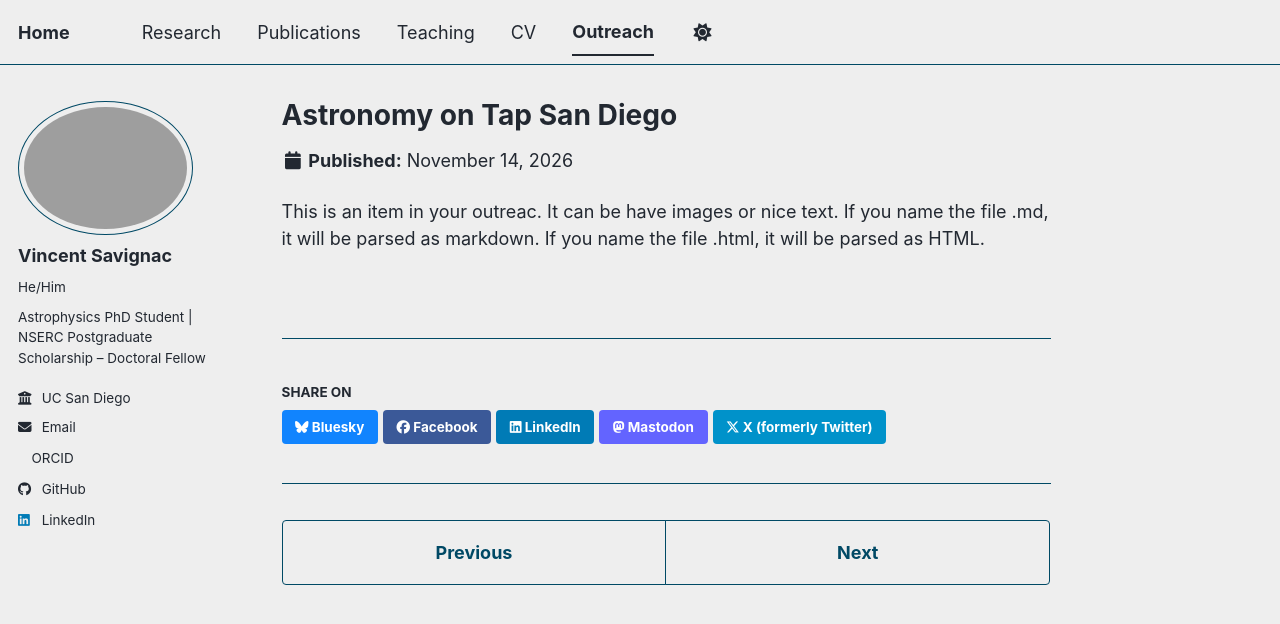
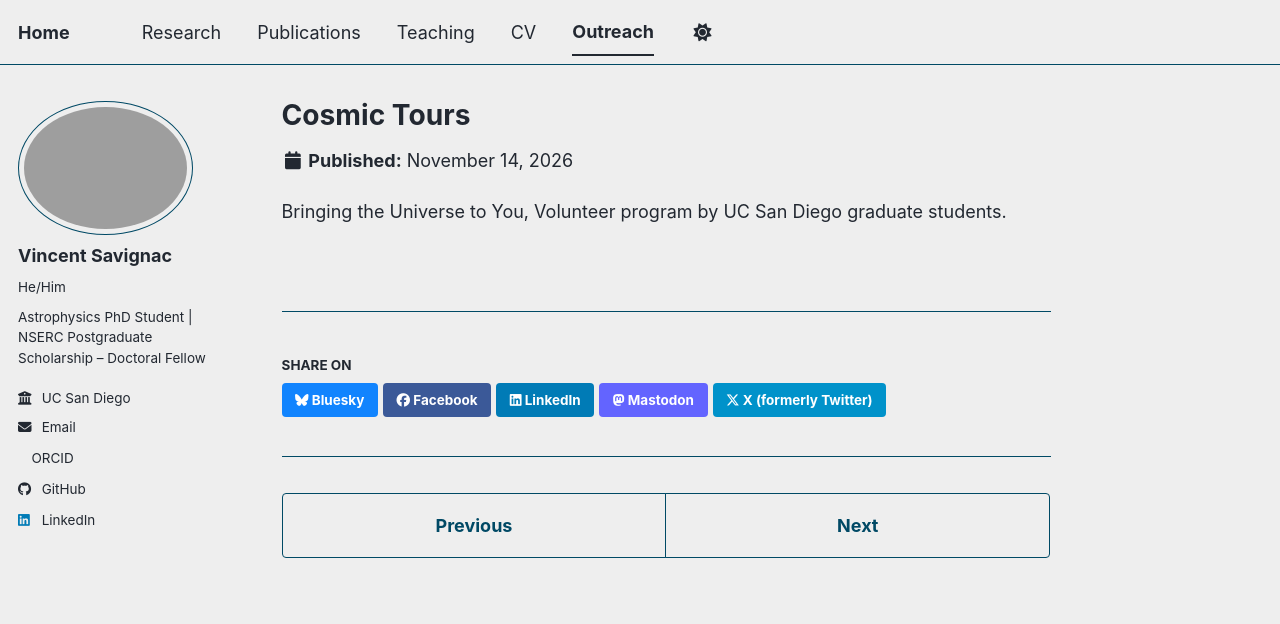
Before and after one commit to vincentsavignac/vincentsavignac.github.io, a Jekyll site: the page built from _outreach/outreach-2.md, in a window 1280 px wide. Shown: the top 624 px of the page. Built offline with Jekyll 4.4.1, drawn with Linux system fonts in a browser that asks for light colours; a script bundle is joined from its source files by our own code; a style sheet for code colours, icons or effects is not loaded.

Commit message:
Change title to 'Cosmic Tours' and update excerpt
Updated the title and description of the outreach item.

```diff
--- a/_outreach/outreach-2.md
+++ b/_outreach/outreach-2.md
@@ -1,7 +1,7 @@
 ---
-title: "Astronomy on Tap San Diego"
+title: "Cosmic Tours"
 excerpt: "Short description of outreach item number 1<br/><img src='/images/cosmictoursc.png'>"
 collection: outreach
 ---
 
-This is an item in your outreac. It can be have images or nice text. If you name the file .md, it will be parsed as markdown. If you name the file .html, it will be parsed as HTML.
+Bringing the Universe to You, Volunteer program by UC San Diego graduate students.
```
